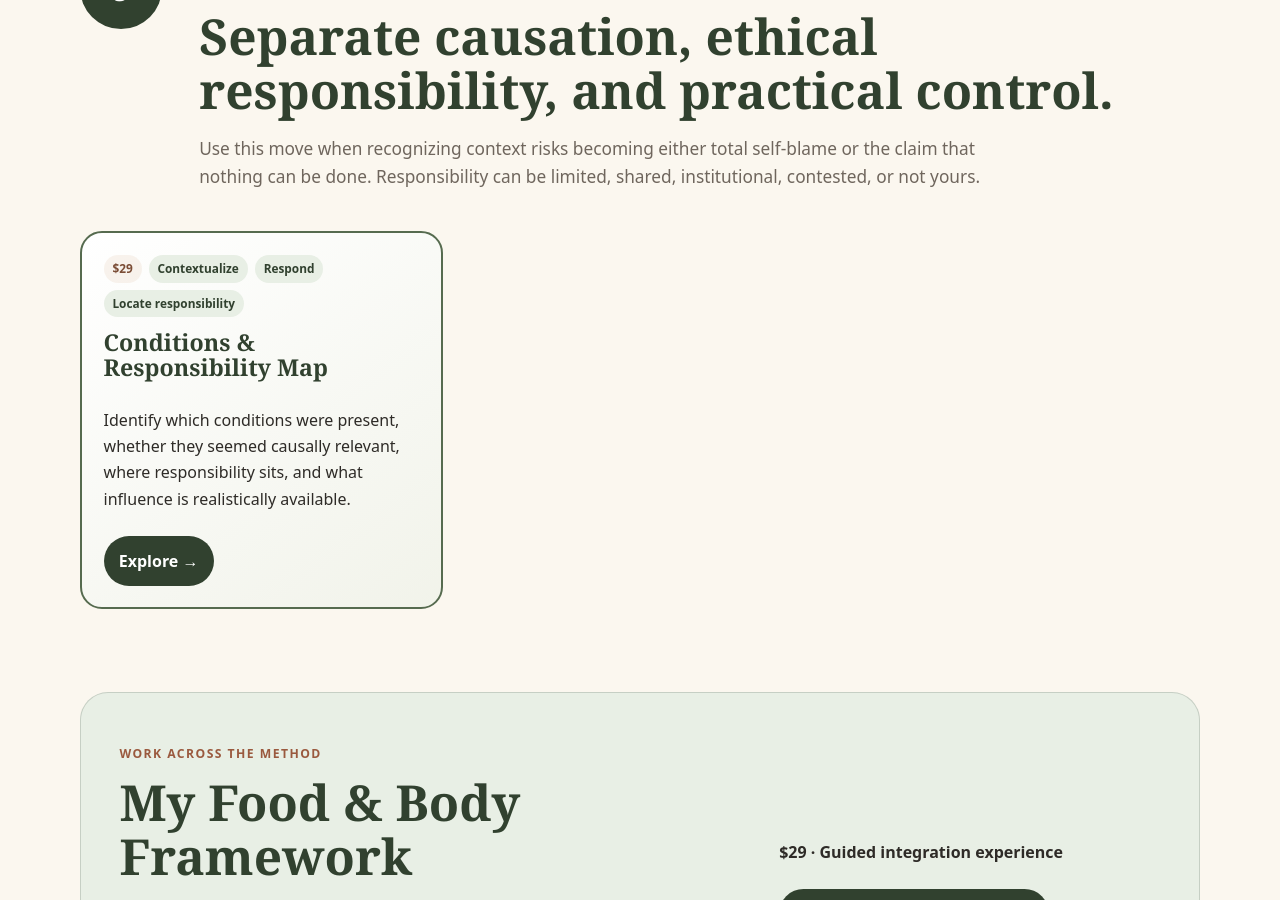
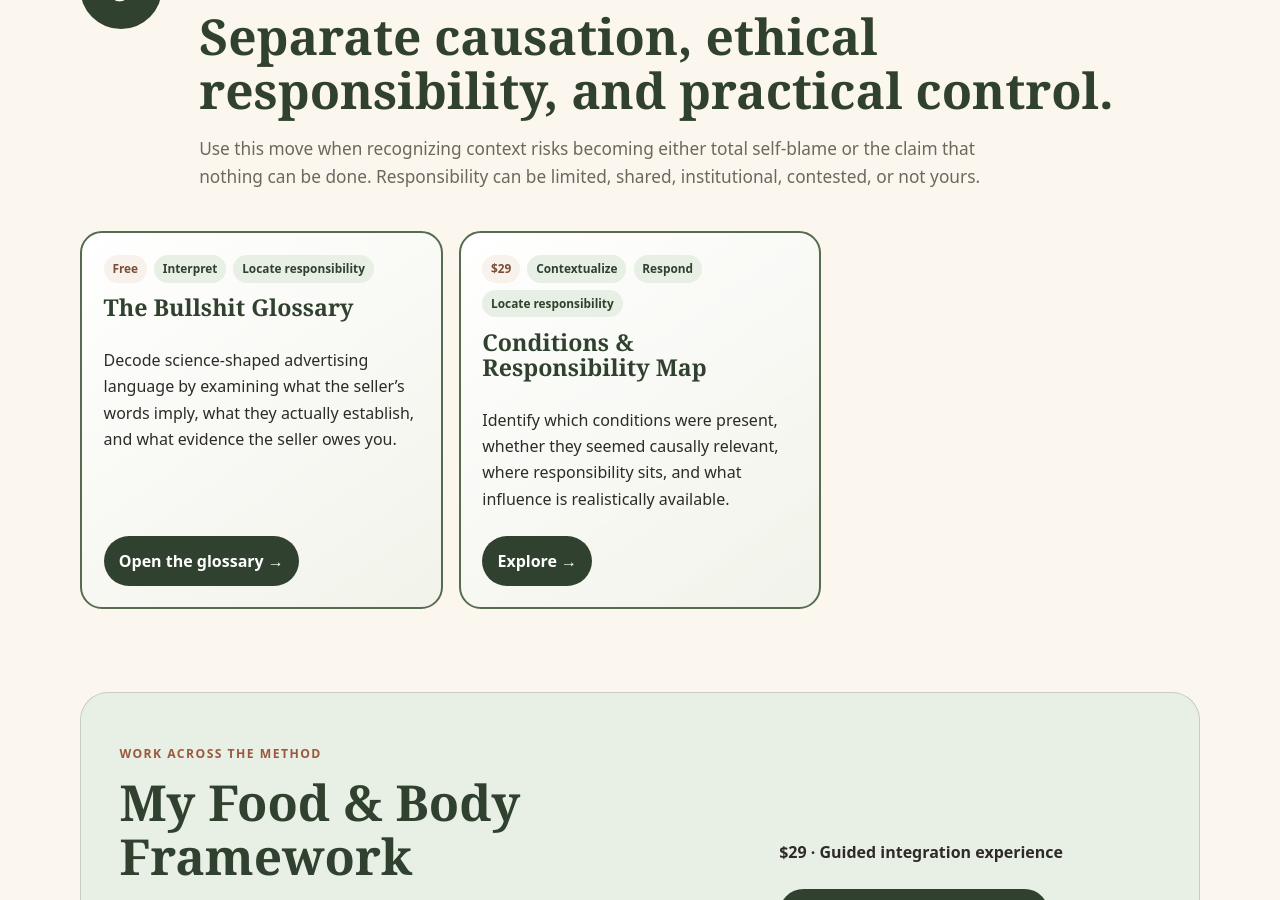
Before and after one commit to BodyConnectionNutrition/Nov-10-build, a Jekyll site: the page tools/index.html, which Jekyll copies as it is, in a window 1280 px wide and 900 px high, scrolled down 5127 px. Built offline with Jekyll 4.4.1, drawn with Linux system fonts in a browser that asks for light colours.

Commit message:
Add Bullshit Glossary to Locate Responsibility tools

```diff
--- a/tools/index.html
+++ b/tools/index.html
@@ -46,7 +46,7 @@
 <article class="tool-card featured"><div class="meta"><span class="pill">$29</span><span class="pill method">Contextualize</span><span class="pill method">Locate responsibility</span><span class="pill method">Respond</span></div><h3>Participation Planner</h3><p>Consider a response that fits present conditions, capacity, responsibility, support, uncertainty, and the option of no plan.</p><a class="btn" href="/tools/participation-planner/">Explore →</a></article>
 <article class="tool-card"><div class="meta"><span class="pill">Free · External tool</span><span class="pill method">Respond</span></div><h3>Worth It</h3><p>Optionally observe what repeated choices are building across health and financial goals. Use tracking only when it supports agency rather than surveillance.</p><a class="btn" href="https://bodyconnectionworthit.netlify.app/" target="_blank" rel="noopener">Open Worth It →</a></article>
 </div></section>
-<section class="method-section" id="responsibility"><div class="section-head"><div class="number">5</div><div><p class="eyebrow">Locate responsibility</p><h2>Separate causation, ethical responsibility, and practical control.</h2><p>Use this move when recognizing context risks becoming either total self-blame or the claim that nothing can be done. Responsibility can be limited, shared, institutional, contested, or not yours.</p></div></div><div class="tool-grid"><article class="tool-card featured"><div class="meta"><span class="pill">$29</span><span class="pill method">Contextualize</span><span class="pill method">Respond</span><span class="pill method">Locate responsibility</span></div><h3>Conditions &amp; Responsibility Map</h3><p>Identify which conditions were present, whether they seemed causally relevant, where responsibility sits, and what influence is realistically available.</p><a class="btn" href="/tools/choice-has-conditions/">Explore →</a></article></div></section>
+<section class="method-section" id="responsibility"><div class="section-head"><div class="number">5</div><div><p class="eyebrow">Locate responsibility</p><h2>Separate causation, ethical responsibility, and practical control.</h2><p>Use this move when recognizing context risks becoming either total self-blame or the claim that nothing can be done. Responsibility can be limited, shared, institutional, contested, or not yours.</p></div></div><div class="tool-grid"><article class="tool-card featured"><div class="meta"><span class="pill">Free</span><span class="pill method">Interpret</span><span class="pill method">Locate responsibility</span></div><h3>The Bullshit Glossary</h3><p>Decode science-shaped advertising language by examining what the seller’s words imply, what they actually establish, and what evidence the seller owes you.</p><a class="btn" href="/tools/bullshit-glossary/">Open the glossary →</a></article><article class="tool-card featured"><div class="meta"><span class="pill">$29</span><span class="pill method">Contextualize</span><span class="pill method">Respond</span><span class="pill method">Locate responsibility</span></div><h3>Conditions &amp; Responsibility Map</h3><p>Identify which conditions were present, whether they seemed causally relevant, where responsibility sits, and what influence is realistically available.</p><a class="btn" href="/tools/choice-has-conditions/">Explore →</a></article></div></section>
 <section class="integrate"><div class="integrate-grid"><div><p class="eyebrow">Work across the method</p><h2>My Food &amp; Body Framework</h2><p>Bring body information, learned meanings, beliefs, behavior pathways, scarcity, needs, relationships, systems, and present conditions into one revisable account. Use this when integration—not another answer—is the work.</p><div class="meta"><span class="pill method">Notice</span><span class="pill method">Interpret</span><span class="pill method">Contextualize</span><span class="pill method">Locate responsibility</span><span class="pill method">Respond</span></div></div><div><p><strong>$29 · Guided integration experience</strong></p><a class="btn" href="/tools/my-food-and-body-framework/">Explore the framework tool →</a></div></div></section>
 <section class="shop"><p class="eyebrow" style="color:#e8d1bd">Access and collections</p><h2>The shop is for purchasing—not deciding what kind of work you need.</h2><p>Once a question or method move fits, use the shop to compare access, prices, and optional discounted collections.</p><a class="btn" href="/shop/">View purchasing options →</a></section>
 <p class="fine">All tools are educational. They do not provide diagnosis, psychotherapy, emergency support, or individualized medical treatment.</p>
```
